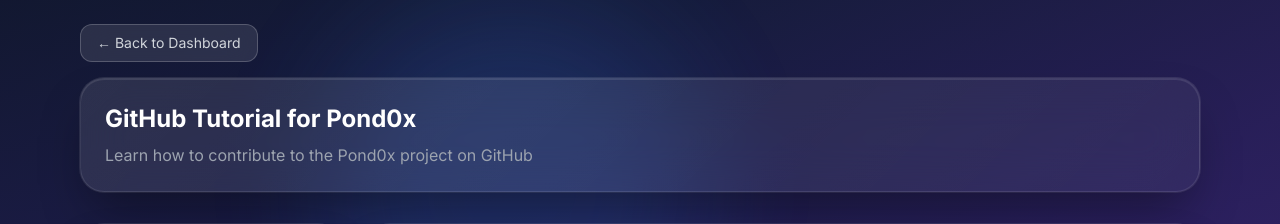
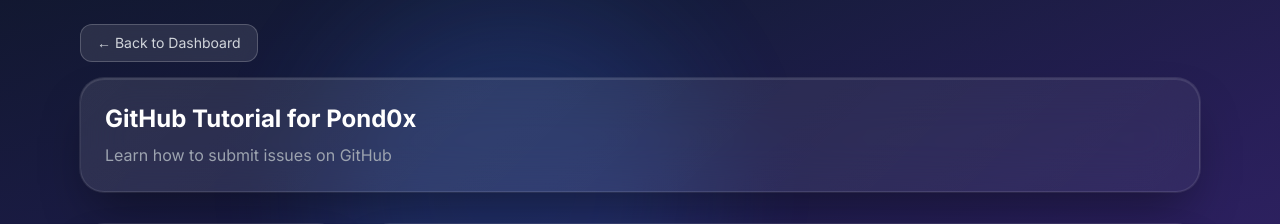
Before and after one commit to chair28980/pond0xissues, a Next.js app: page /tutorial/1 in a window 1280 px wide. Shown: the top 224 px of the page. Built offline with nearby package versions, Linux system fonts and the light colour scheme.

Commit message:
fix language in tutorial

```diff
--- a/src/app/tutorial/[step]/page.tsx
+++ b/src/app/tutorial/[step]/page.tsx
@@ -156,7 +156,7 @@
                 GitHub Tutorial for Pond0x
               </h1>
               <p className="text-gray-400">
-                Learn how to contribute to the Pond0x project on GitHub
+                Learn how to submit issues on GitHub
               </p>
             </div>
           </div>
--- a/src/components/tutorial/TutorialOverlay.tsx
+++ b/src/components/tutorial/TutorialOverlay.tsx
@@ -136,7 +136,7 @@
                   GitHub Tutorial for Pond0x
                 </h1>
                 <p className="text-sm text-gray-400">
-                  Learn how to contribute to the Pond0x project on GitHub
+                Learn how to submit issues on GitHub
                 </p>
               </div>
 
--- a/src/components/tutorial/steps/CompletionStep.tsx
+++ b/src/components/tutorial/steps/CompletionStep.tsx
@@ -64,7 +64,7 @@
   return (
     <TutorialStep
       title="🎉 Congratulations!"
-      description="You've completed the GitHub tutorial and are now ready to contribute to the Pond0x project!"
+      description="You've completed the GitHub tutorial and are now ready to submit issues!"
       {...props}
       showProgress={false}
     >
```
